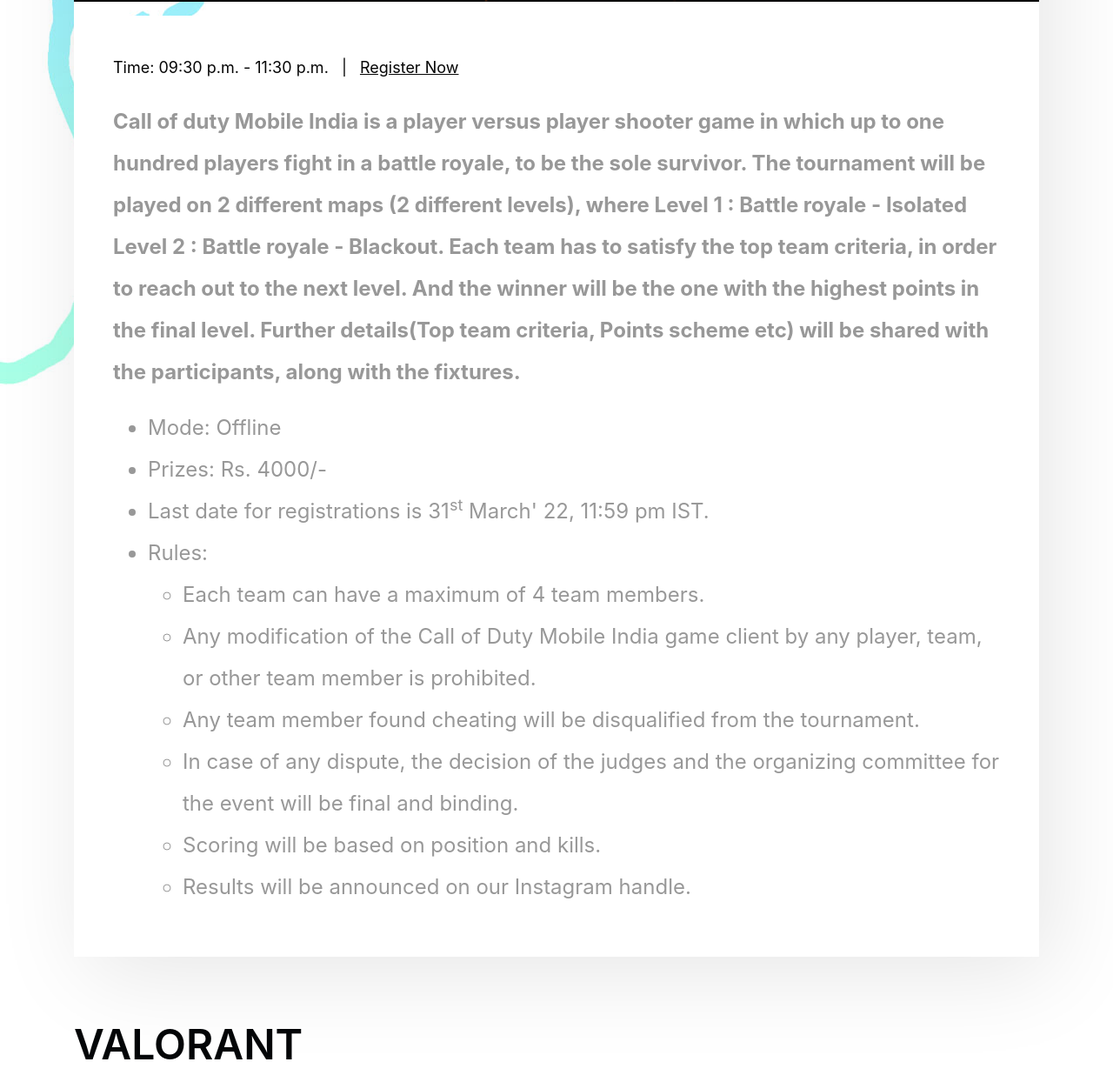
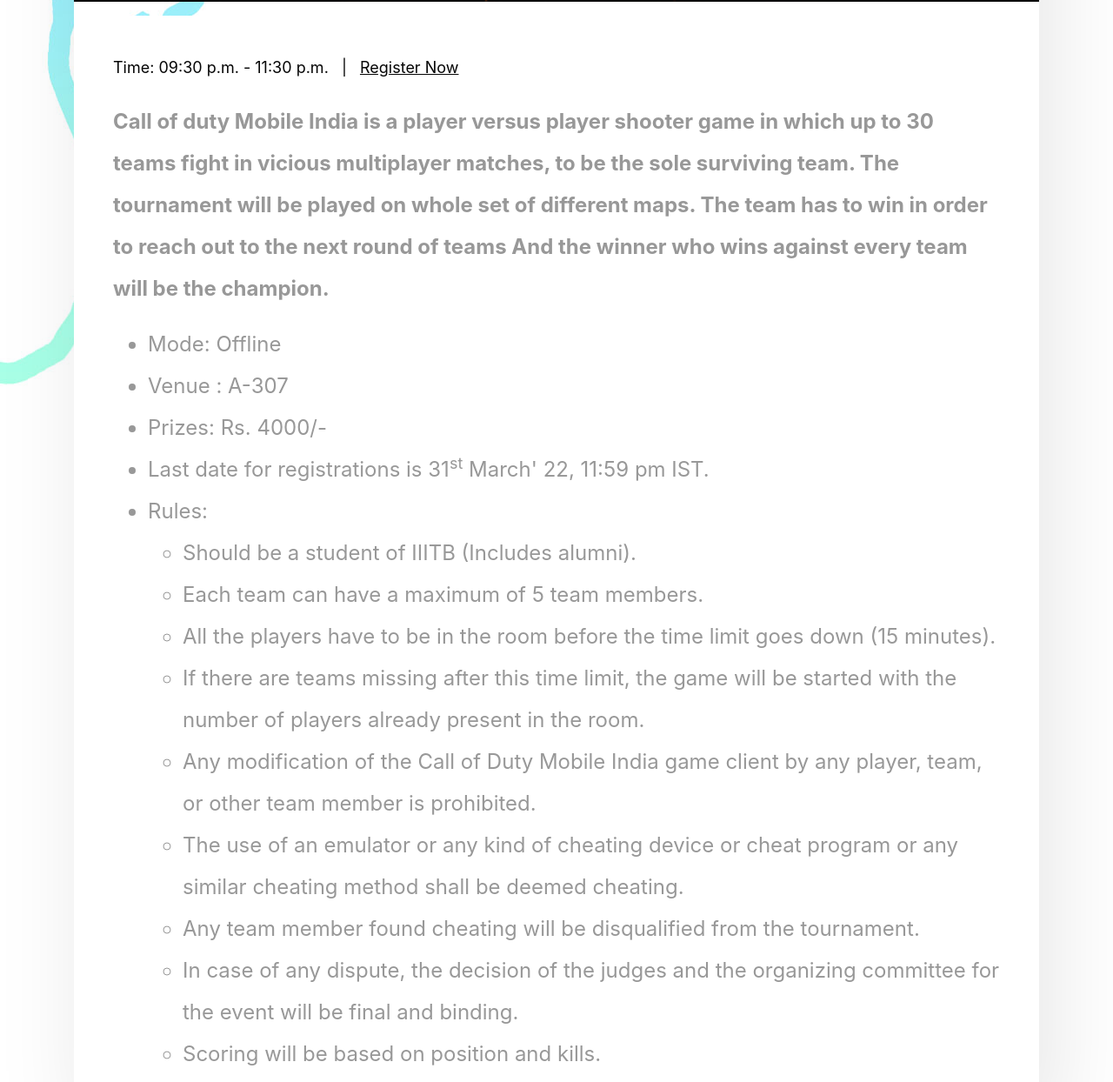
Before and after one commit to vijay-jaisankar/Infin8-2022, a website with bundled scripts: page esports.html in a window 1280 px wide. Shown: the part 1420-2664 px from the top of the page at 87% size. Built offline with nearby package versions, Linux system fonts and the light colour scheme.

Commit message:
cod edit

```diff
--- a/esports.html
+++ b/esports.html
@@ -114,27 +114,27 @@
 
                                 <div class="entry-description">
                                     <p>
-                                        <strong>Call of duty Mobile India is a player versus player shooter game in which up to one
-                                        hundred players fight in a battle royale, to be the sole survivor. The tournament will
-                                        be played on 2 different maps (2 different levels), where Level 1 : Battle royale -
-                                        Isolated Level 2 : Battle royale - Blackout. Each team has to satisfy the top team
-                                        criteria, in order to reach out to the next level. And the winner will be the one with
-                                        the highest points in the final level. Further details(Top team criteria, Points scheme
-                                        etc) will be shared with the participants, along with the
-                                        fixtures. </strong>
+                                        <strong>Call of duty Mobile India is a player versus player shooter game in which up to 30 teams fight in vicious multiplayer matches, to be the sole surviving team. The tournament will be played on whole set of different maps.
+                                            The team has to win in order to reach out to the next round of teams And the winner who wins against every team will be the champion. </strong>
                                         <ul>
 
                                             <li>Mode: Offline</li>
+                                            <li>Venue : A-307</li>
                                             <li>Prizes: Rs. 4000/-</li>
+
                                             <li>Last date for registrations is 31<sup>st</sup> March' 22, 11:59 pm IST.</li>
                                             <li>Rules:
                                                 <ul>
-                                                    <li>Each team can have a maximum of 4 team members.</li>
+                                                    <li>Should be a student of IIITB (Includes alumni).</li>
+                                                    <li>Each team can have a maximum of 5 team members.</li>
+                                                    <li>All the players have to be in the room before the time limit goes down (15 minutes).</li>
+                                                    <li> If there are teams missing after this time limit, the game will be started with the number of players already present in the room.</li>
                                                     <li>Any modification of the Call of Duty Mobile India game client by any player, team, or other team member is prohibited.</li>
+                                                    <li>The use of an emulator or any kind of cheating device or cheat program or any similar cheating method shall be deemed cheating.</li>
                                                     <li>Any team member found cheating will be disqualified from the tournament.</li>
                                                     <li>In case of any dispute, the decision of the judges and the organizing committee for the event will be final and binding.</li>
                                                     <li>Scoring will be based on position and kills.</li>
-                                                    <li>Results will be announced on our Instagram handle.</li>
+
                                                 </ul>
                                             </li>
                                         </ul>
```
